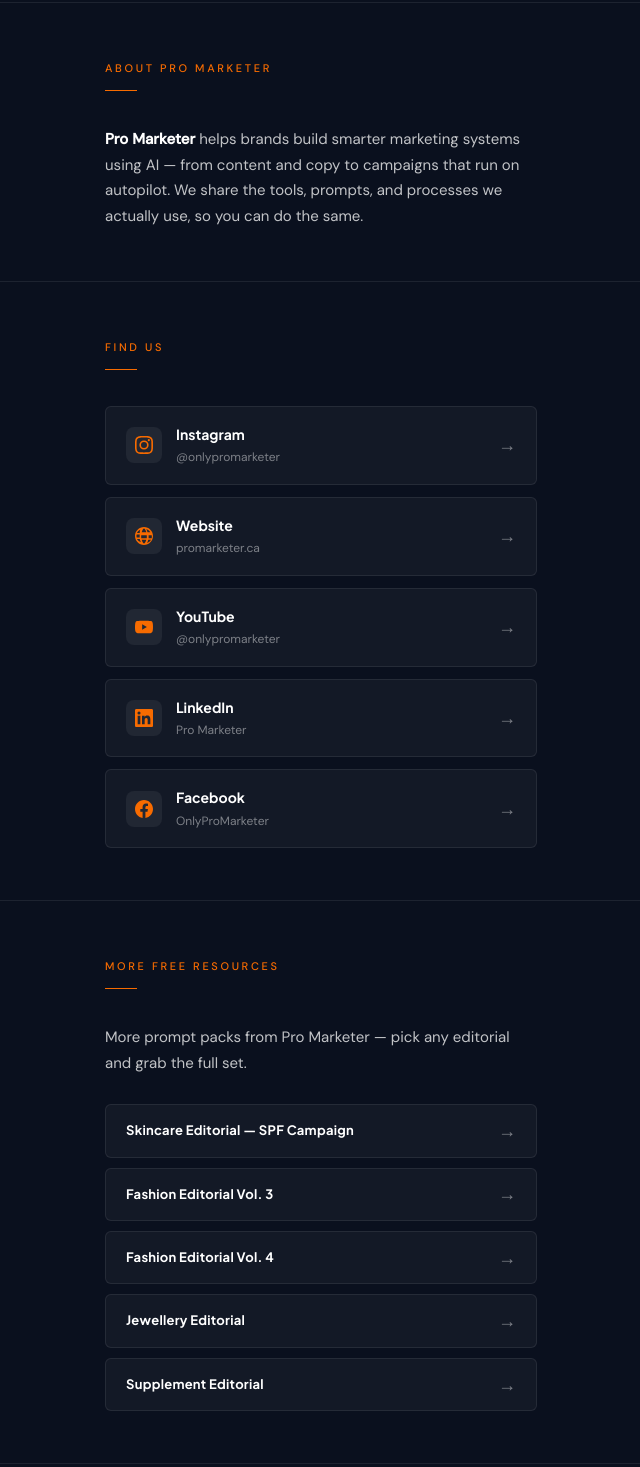
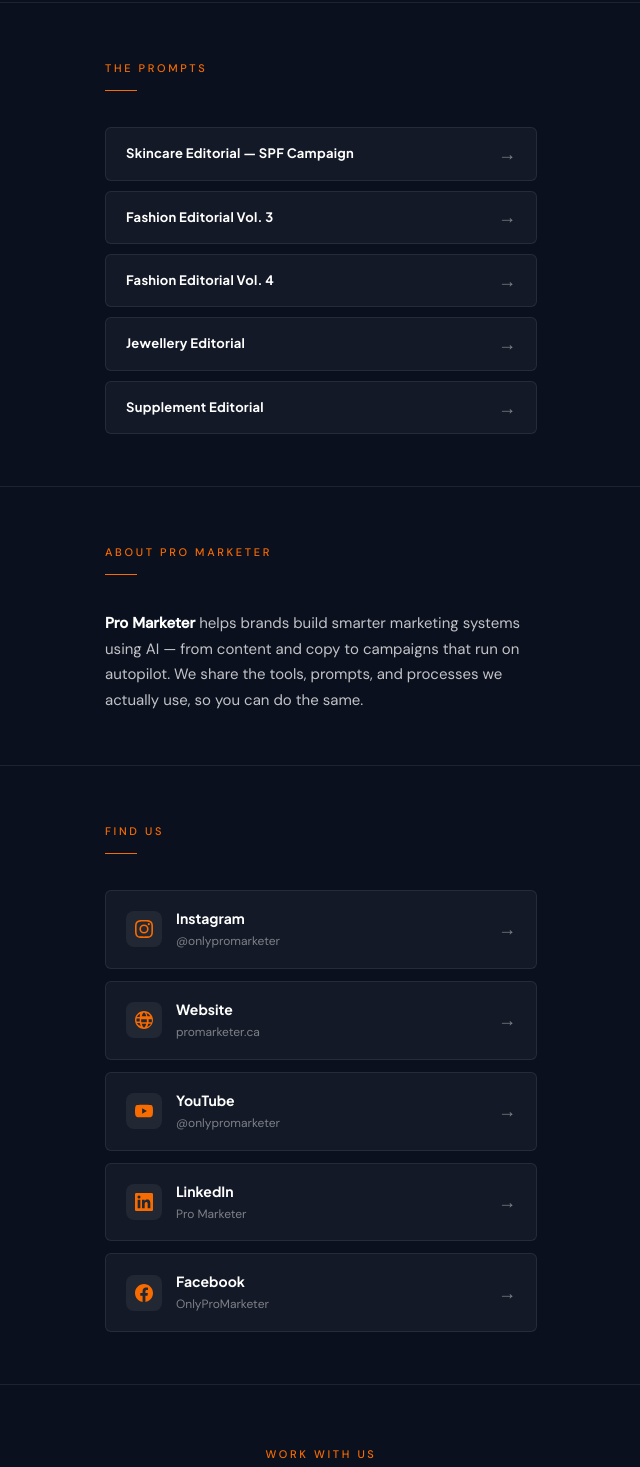
Before and after one commit to Only-Pro-Marketer/promarketer-resources, a plain HTML site: page hxgrhe/link-to-resource.html in a window 1280 px wide. Shown: the part 435-1902 px from the top of the page, without its empty margins (319-959 px from the left). Drawn offline with nearby package versions, Linux system fonts and the light colour scheme.

Commit message:
deploy: Pro Marketer — Free Prompt Library

```diff
--- a/hxgrhe/link-to-resource.html
+++ b/hxgrhe/link-to-resource.html
@@ -96,7 +96,34 @@
   </div>
 </section>
 
-
+<section class="section">
+  <div class="container">
+    <div class="section-header">
+      <span class="label">The Prompts</span>
+      <span class="rule"></span>
+    </div>
+    <div class="explore-grid" style="margin-top:0"><a class="explore-card" href="https://only-pro-marketer.github.io/promarketer-resources/95aq55/" target="_blank" rel="noopener noreferrer">
+  <span class="explore-name">Skincare Editorial — SPF Campaign</span>
+  <span class="explore-arrow">&#8594;</span>
+</a>
+<a class="explore-card" href="https://only-pro-marketer.github.io/promarketer-resources/8y3esf/" target="_blank" rel="noopener noreferrer">
+  <span class="explore-name">Fashion Editorial Vol. 3</span>
+  <span class="explore-arrow">&#8594;</span>
+</a>
+<a class="explore-card" href="https://only-pro-marketer.github.io/promarketer-resources/nw8j5y/" target="_blank" rel="noopener noreferrer">
+  <span class="explore-name">Fashion Editorial Vol. 4</span>
+  <span class="explore-arrow">&#8594;</span>
+</a>
+<a class="explore-card" href="https://only-pro-marketer.github.io/promarketer-resources/weybaf/" target="_blank" rel="noopener noreferrer">
+  <span class="explore-name">Jewellery Editorial</span>
+  <span class="explore-arrow">&#8594;</span>
+</a>
+<a class="explore-card" href="https://only-pro-marketer.github.io/promarketer-resources/bucqvz/" target="_blank" rel="noopener noreferrer">
+  <span class="explore-name">Supplement Editorial</span>
+  <span class="explore-arrow">&#8594;</span>
+</a></div>
+  </div>
+</section>
 
 <section class="section">
   <div class="container">
@@ -172,37 +199,6 @@
 </section>
 
 
-<section class="section">
-  <div class="container">
-    <div class="section-header">
-      <span class="label">More Free Resources</span>
-      <span class="rule"></span>
-    </div>
-    <p class="about-body" style="margin-bottom:0">More prompt packs from Pro Marketer — pick any editorial and grab the full set.</p>
-    <div class="explore-grid">
-      <a class="explore-card" href="https://only-pro-marketer.github.io/promarketer-resources/95aq55/" target="_blank" rel="noopener noreferrer">
-  <span class="explore-name">Skincare Editorial — SPF Campaign</span>
-  <span class="explore-arrow">&#8594;</span>
-</a>
-<a class="explore-card" href="https://only-pro-marketer.github.io/promarketer-resources/8y3esf/" target="_blank" rel="noopener noreferrer">
-  <span class="explore-name">Fashion Editorial Vol. 3</span>
-  <span class="explore-arrow">&#8594;</span>
-</a>
-<a class="explore-card" href="https://only-pro-marketer.github.io/promarketer-resources/nw8j5y/" target="_blank" rel="noopener noreferrer">
-  <span class="explore-name">Fashion Editorial Vol. 4</span>
-  <span class="explore-arrow">&#8594;</span>
-</a>
-<a class="explore-card" href="https://only-pro-marketer.github.io/promarketer-resources/weybaf/" target="_blank" rel="noopener noreferrer">
-  <span class="explore-name">Jewellery Editorial</span>
-  <span class="explore-arrow">&#8594;</span>
-</a>
-<a class="explore-card" href="https://only-pro-marketer.github.io/promarketer-resources/bucqvz/" target="_blank" rel="noopener noreferrer">
-  <span class="explore-name">Supplement Editorial</span>
-  <span class="explore-arrow">&#8594;</span>
-</a>
-    </div>
-  </div>
-</section>
 
 <section class="cta-footer">
   <div class="container">
```
